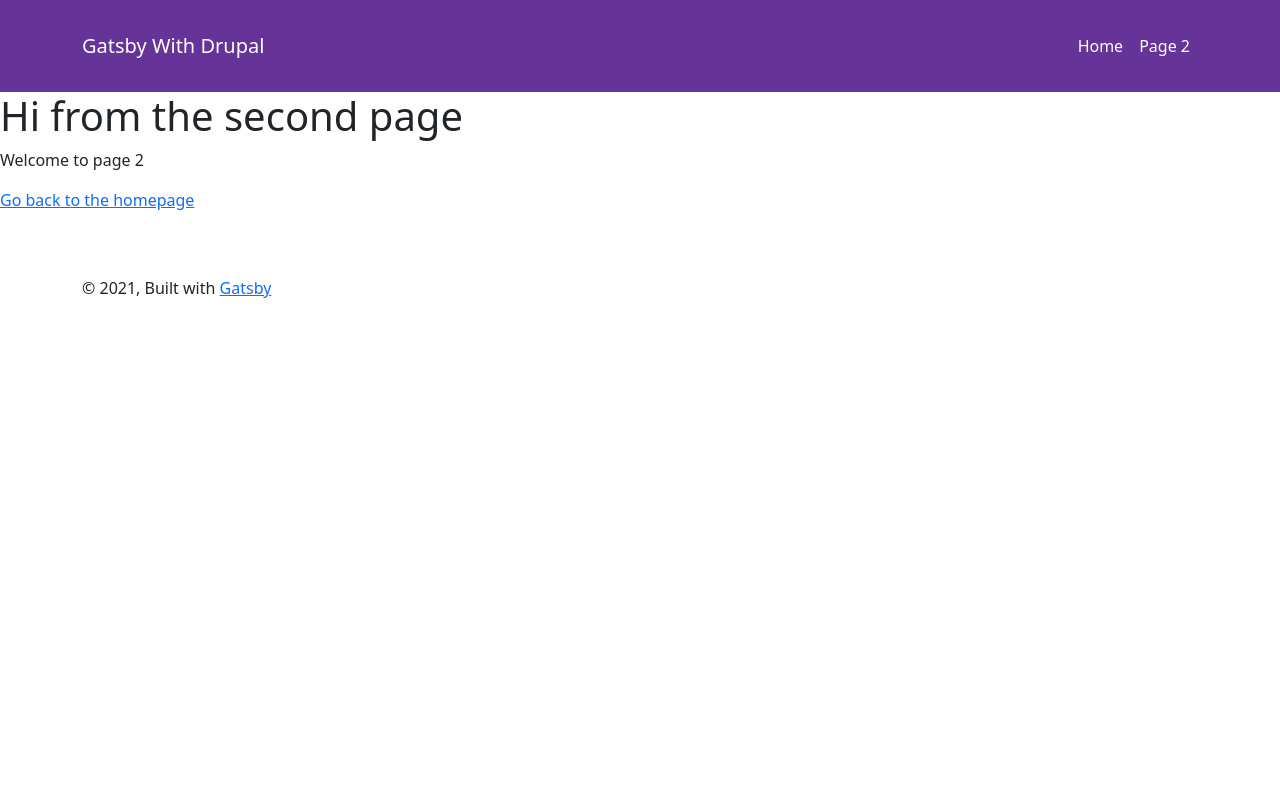
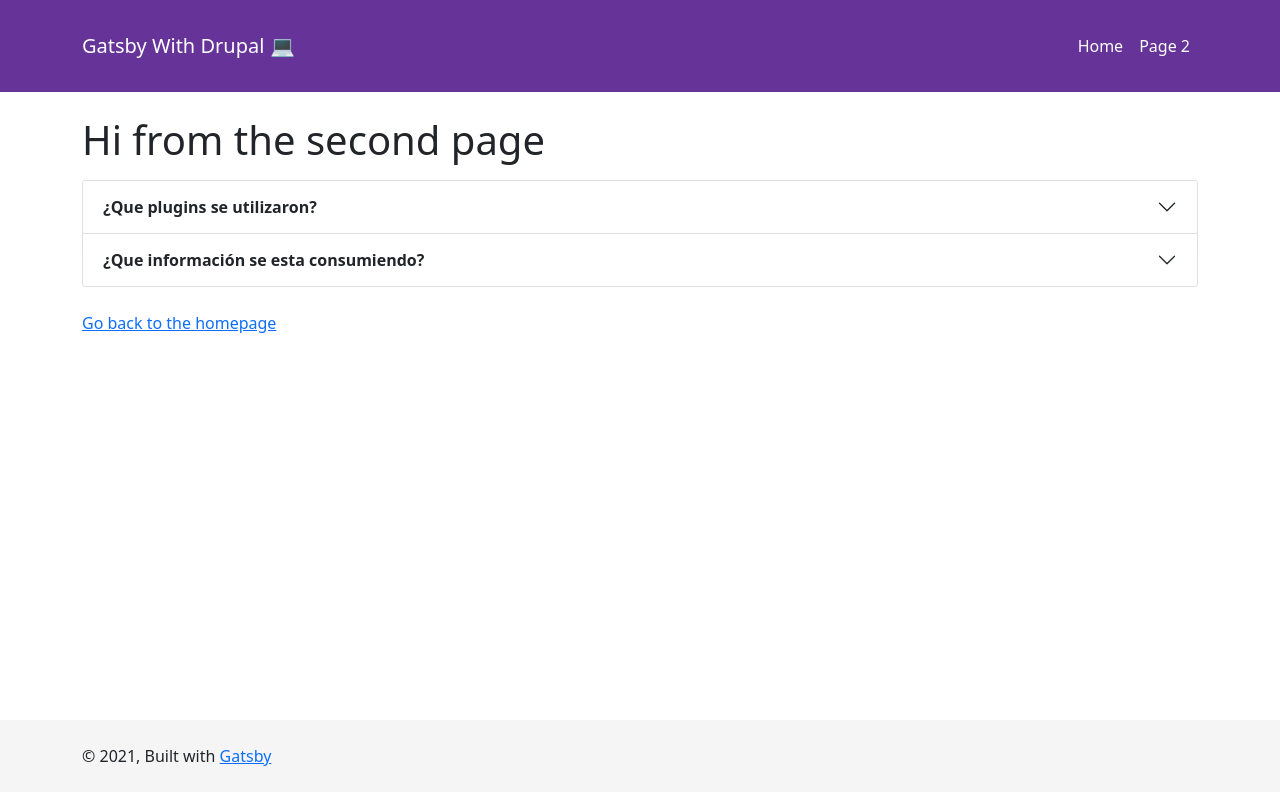
Before and after one commit to Mattcri/gatsby-drupal, a Gatsby site: page /page-2 in a window 1280 px wide. Built offline with nearby package versions, Linux system fonts and the light colour scheme; Gatsby itself is replaced by a stand-in of ours.

Commit message:
Accordion components and layouts styles

```diff
--- /dev/null
+++ b/src/components/accordion.js
@@ -0,0 +1,25 @@
+import React from "react"
+import { Accordion } from "react-bootstrap"
+
+const AccordionCp = () => (
+  <Accordion className="mt-3 mb-4">
+    <Accordion.Item eventKey="0">
+      <Accordion.Header className="fw-bold">¿Que plugins se utilizaron?</Accordion.Header>
+      <Accordion.Body>
+        Para integrar Gatsby con Drupal se utilizo el plugin <a href="https://www.gatsbyjs.com/plugins/gatsby-source-drupal/">gatsby-source-drupal</a> compatible con Drupal 8 y 9.
+        <br />
+        <code>npm install gatsby-source-drupal</code> <br/>
+        Se inicio el proyecto con el starter default de Gatsby y se integro con <a href="https://react-bootstrap.netlify.app/">React-Bootstrap5</a>
+      </Accordion.Body>
+    </Accordion.Item>
+    <Accordion.Item eventKey="1">
+      <Accordion.Header className="fw-bold">¿Que información se esta consumiendo?</Accordion.Header>
+      <Accordion.Body>
+        La página esta consumiendo la información de un Drupal 9 creado en <a href="https://pantheon.io/">pantheonsite</a> instalado con la versión de demo Umami, habilitado con el modulo de JSON-API para poder generar la API con el contenido del sitio. <br/>
+        Para modo de ejemplo de la página actual se ocupo los tipos de contenido de articles y generar una vista para cada uno.
+      </Accordion.Body>
+    </Accordion.Item>
+  </Accordion>
+)
+
+export default AccordionCp
--- a/src/components/article.js
+++ b/src/components/article.js
@@ -11,7 +11,7 @@ const ArticleComponent = ({ title, body, imageData, imageAlt }) => {
       <Layout>
         <Seo title="Article" />
         <img src={imageData} alt={imageAlt} className="article-hero" />
-        <div className="container">
+        <div className="container px-lg-5">
           <h1>{title}</h1>
           <div dangerouslySetInnerHTML={{__html: body}} />
         </div>
--- a/src/components/footer.js
+++ b/src/components/footer.js
@@ -1,7 +1,7 @@
 import React from "react";
 
 const Footer = () => (
-  <footer className="mt-5 py-3">
+  <footer className="mt-4 py-4">
     <div className="container">
       © {new Date().getFullYear()}, Built with
       {` `}
--- a/src/components/header.js
+++ b/src/components/header.js
@@ -22,7 +22,7 @@ const Header = ({ siteTitle }) => (
         <Navbar expand="lg"  variant="dark">
           <Link to="/" style={{ textDecoration: 'none' }}>
             <Navbar.Brand >
-              {siteTitle}
+              {siteTitle} 💻
             </Navbar.Brand>
           </Link>
           <Navbar.Toggle aria-controls="navbarScroll" />
--- a/src/components/home.js
+++ b/src/components/home.js
@@ -23,11 +23,9 @@ const Home = (props) => {
                   <Link to={element.path}>
                     <Button className="btn-actions"> VER MÁS <Badge className="ms-1" bg="light">📎</Badge> </Button>
                   </Link>
-
                 </Card.Body>
                 <Card.Footer className="text-muted">Publicado: {element.date.substring(0, 10)}</Card.Footer>
               </Card>
-
             </Col>
           ))}
         </Row>
--- a/src/components/layout.js
+++ b/src/components/layout.js
@@ -11,6 +11,7 @@ import { useStaticQuery, graphql } from "gatsby"
 
 import Header from "./header"
 import Footer from "./footer"
+import "./styles.css"
 // import "./layout.css"
 
 const Layout = ({ children }) => {
--- a/src/components/styles.css
+++ b/src/components/styles.css
@@ -1,3 +1,11 @@
+main {
+  min-height: calc(91vh - 148px);
+}
+
+footer {
+  background: #f5f5f5;
+}
+
 .article-hero {
   object-fit: cover;
   width: 100%;
@@ -13,3 +21,7 @@
   left: 50%;
   transform: translateX(-50%);
 }
+
+.fw-bold > button {
+  font-weight: bold;
+}
--- a/src/pages/index.js
+++ b/src/pages/index.js
@@ -27,8 +27,8 @@ const IndexPage = (props) => {
     <>
       <Layout>
         <Seo title="Home" />
-        <h3>Articles</h3>
-        <pre>{JSON.stringify(dataProps, null, 2)}</pre>
+        <h3 className="px-3 mt-5 mb-4 text-center">¡Welcome! check all our articles</h3>
+        {/* <pre>{JSON.stringify(dataProps, null, 2)}</pre> */}
         <Home elements={dataProps} />
       </Layout>
     </>
--- a/src/pages/page-2.js
+++ b/src/pages/page-2.js
@@ -1,15 +1,19 @@
 import * as React from "react"
 import { Link } from "gatsby"
+import { Container } from "react-bootstrap"
 
 import Layout from "../components/layout"
+import AccordionCp from "../components/accordion"
 import Seo from "../components/seo"
 
 const SecondPage = () => (
   <Layout>
-    <Seo title="Page two" />
-    <h1>Hi from the second page</h1>
-    <p>Welcome to page 2</p>
-    <Link to="/">Go back to the homepage</Link>
+    <Container>
+      <Seo title="Page two" />
+      <h1 className="mt-4">Hi from the second page</h1>
+      <AccordionCp />
+      <Link to="/">Go back to the homepage</Link>
+    </Container>
   </Layout>
 )
 
```
